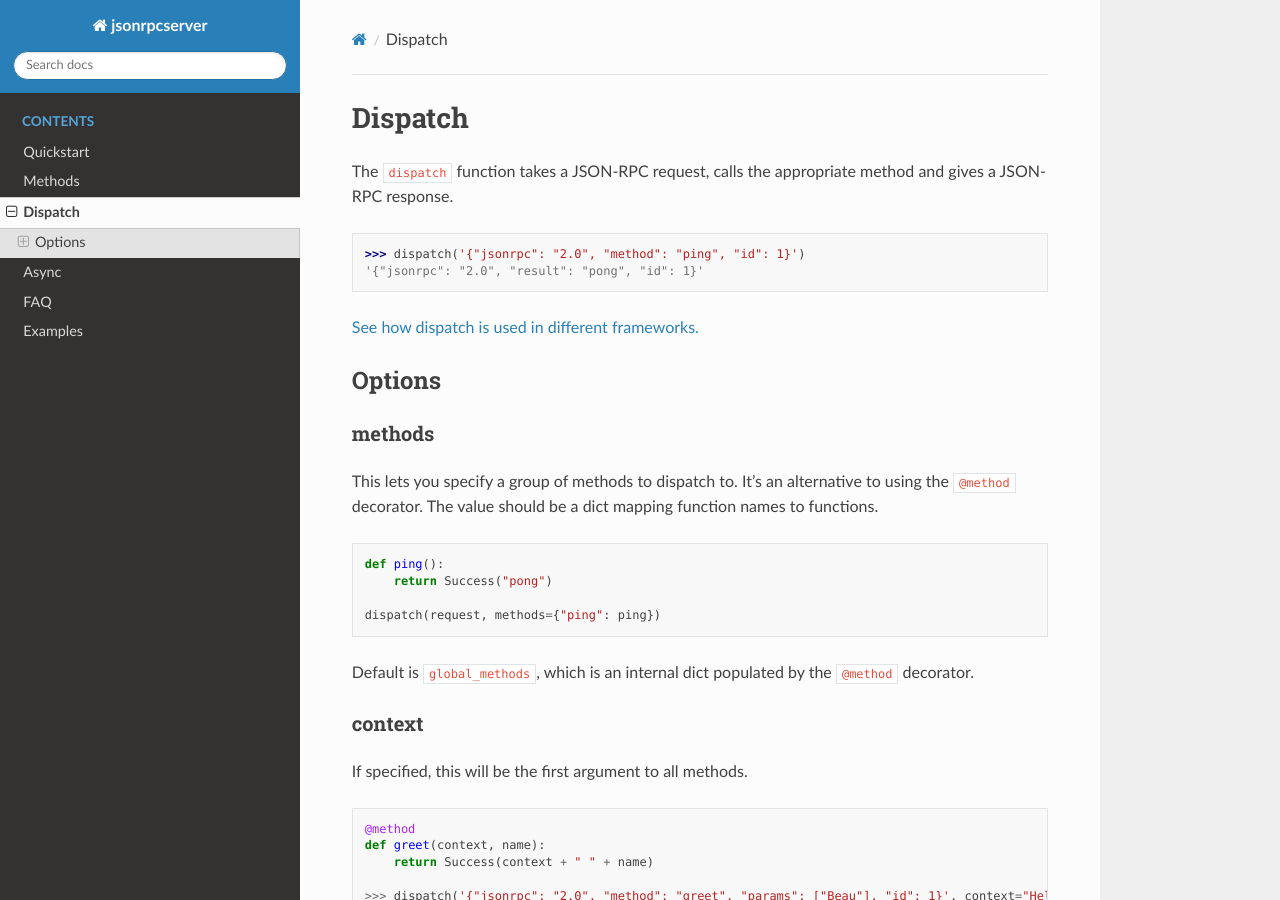
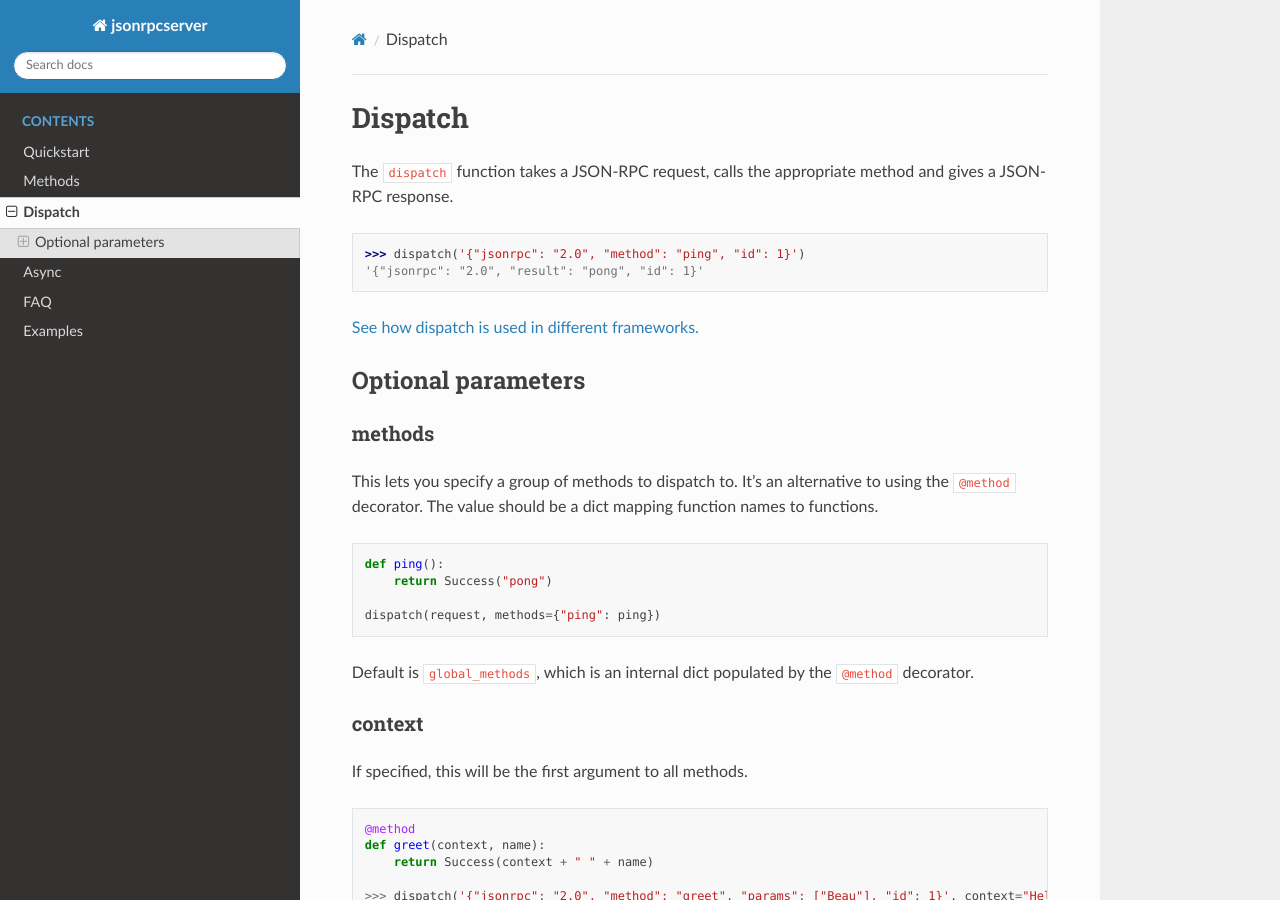
Before and after one commit to explodinglabs/jsonrpcserver, a Sphinx documentation site: the page built from docs/dispatch.md, in a window 1280 px wide and 900 px high. Built offline with Sphinx 7.4.7 and the Read the Docs theme 2.0.0, drawn with Linux system fonts in a browser that asks for light colours.

Commit message:
Update docs

```diff
--- a/docs/dispatch.md
+++ b/docs/dispatch.md
@@ -10,7 +10,7 @@ and gives a JSON-RPC response.
 
 [See how dispatch is used in different frameworks.](examples)
 
-## Options
+## Optional parameters
 
 ### methods
 
```
